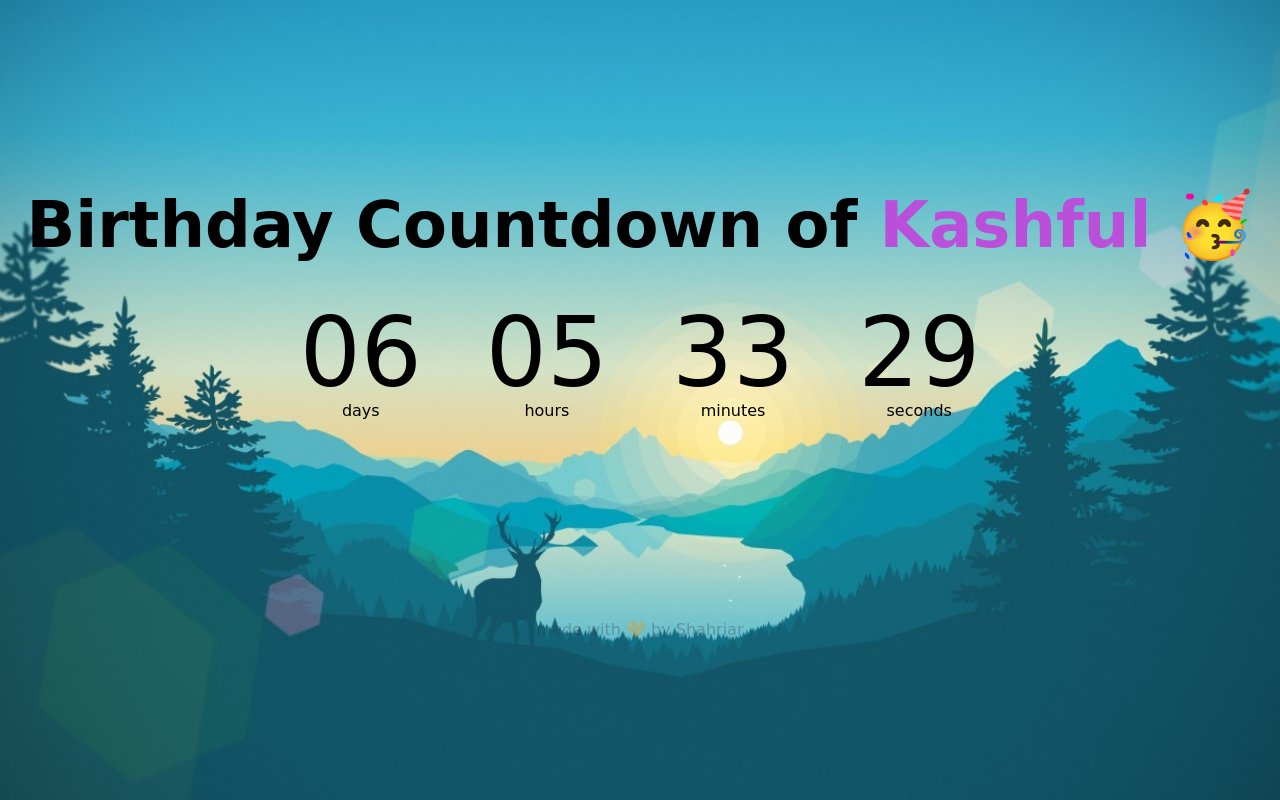
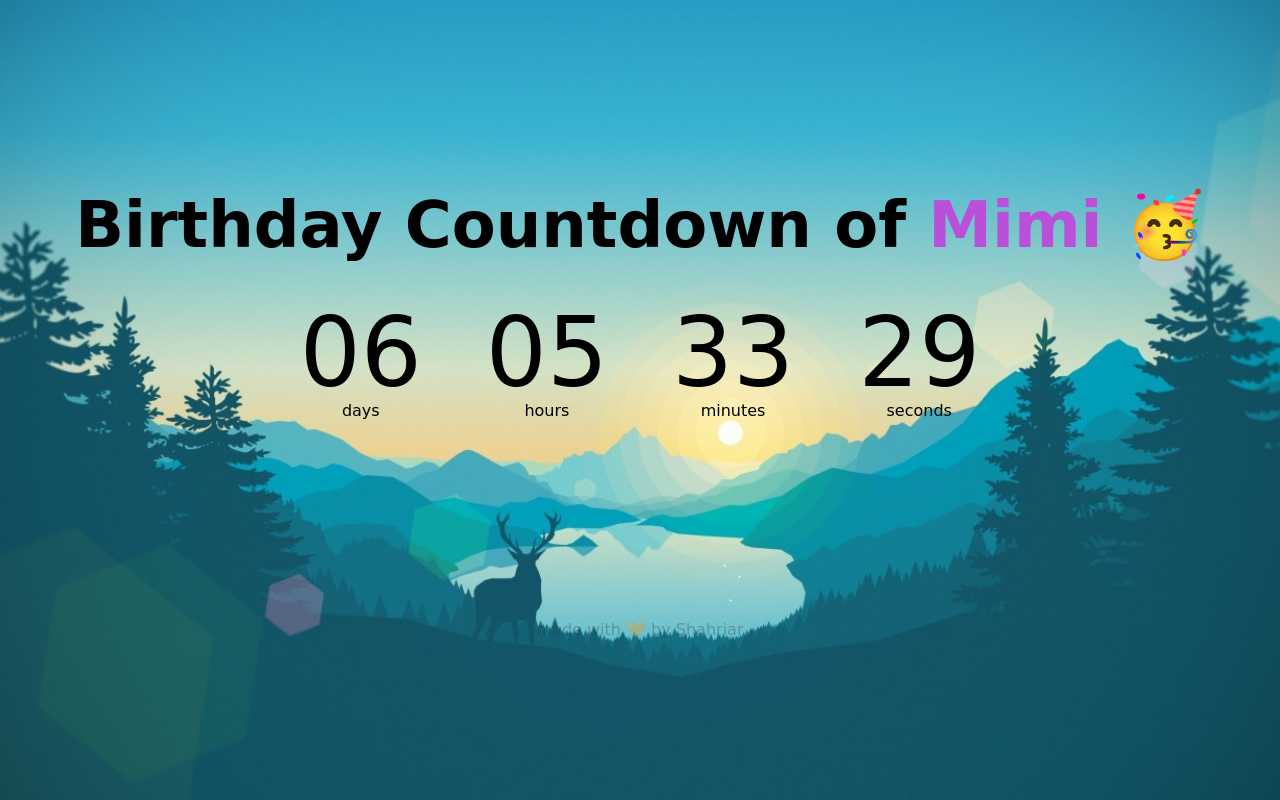
Before and after one commit to shahriarahmmed/birthday-counter, a plain HTML site: page index.html in a window 1280 px wide. Drawn offline with Linux system fonts and the light colour scheme; a web font is replaced by a local one.

Commit message:
new name

```diff
--- a/index.html
+++ b/index.html
@@ -4,7 +4,7 @@
 <head>
     <meta charset="UTF-8">
     <meta name="viewport" content="width=device-width, initial-scale=1.0">
-    <title>Kashful Birthday</title>
+    <title>Mimi's Birthday</title>
     <link rel="stylesheet" href="css/style.css">
     <link rel="preconnect" href="https://fonts.gstatic.com" crossorigin>
     <link href="https://fonts.googleapis.com/css2?family=DynaPuff&display=swap" rel="stylesheet">
@@ -13,7 +13,7 @@
 
 <body>
 
-        <h1>Birthday Countdown of <span id="name">Kashful 🥳</span></h1>
+        <h1>Birthday Countdown of <span id="name">Mimi 🥳</span></h1>
 
         <div class="countdown-container">
             <div class="countdown-box days-container">
```
